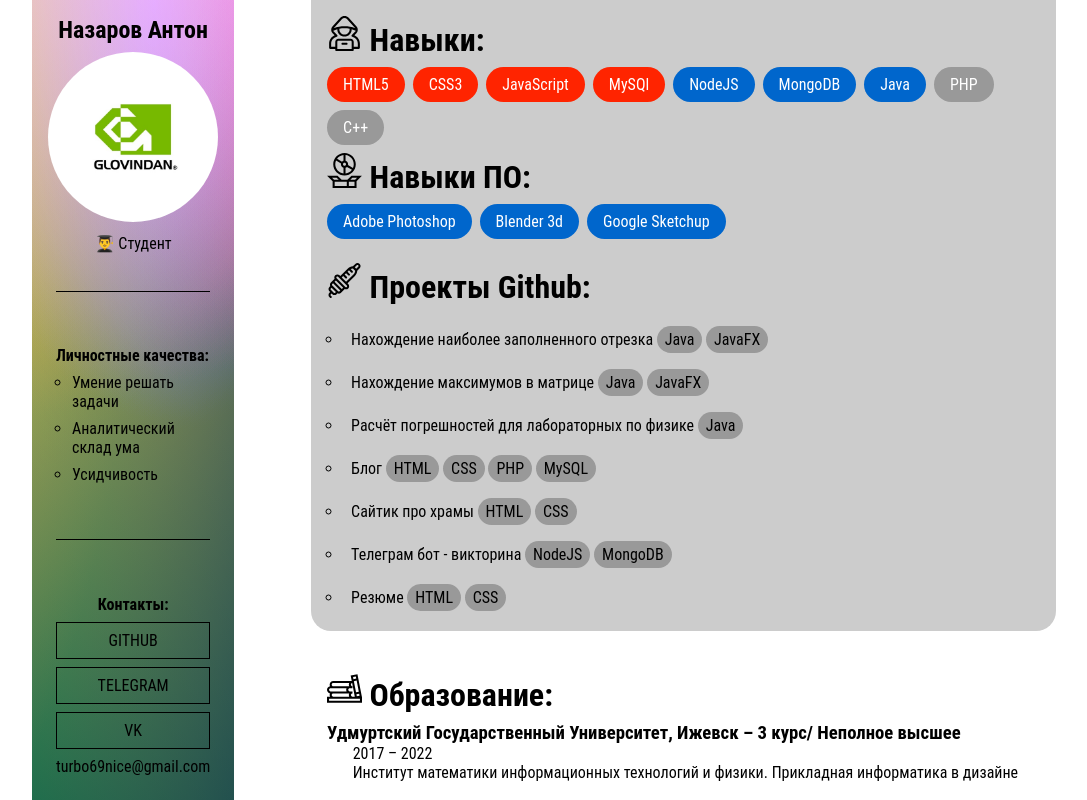
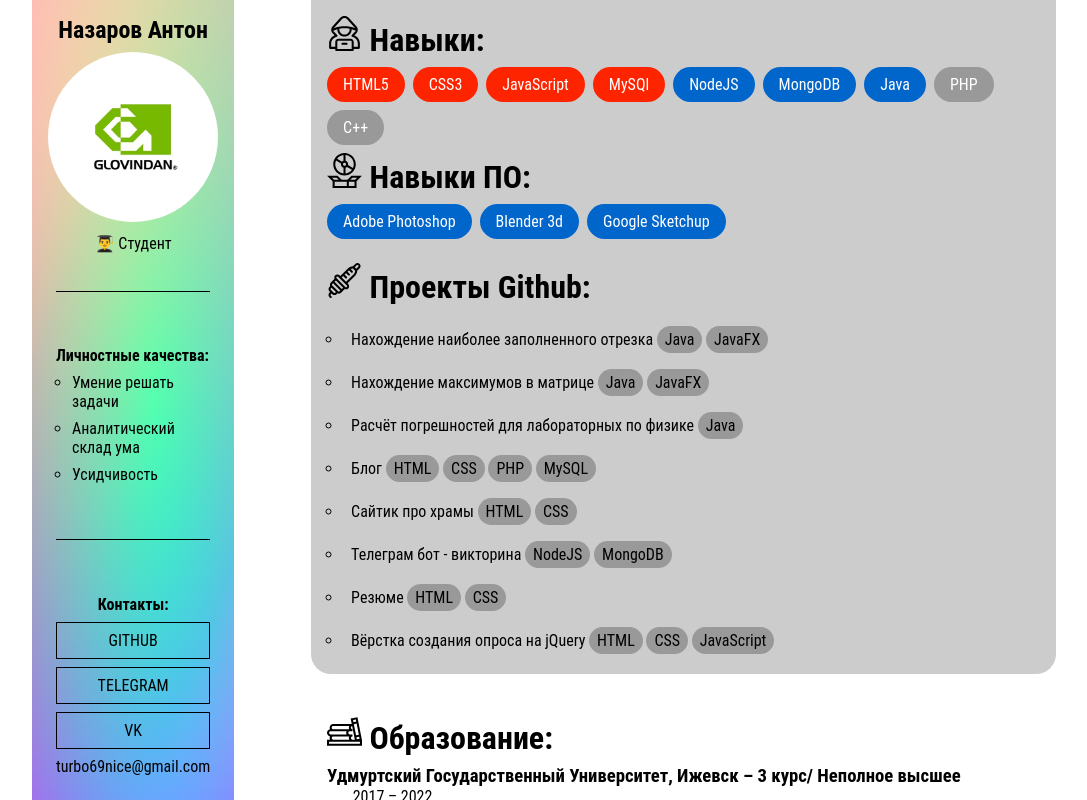
Before and after one commit to Glovindan/cv, a plain HTML site: page index.html in a window 1280 px wide. Shown: the whole page, without its empty margins (96-1183 px from the left). Drawn offline with Linux system fonts and the light colour scheme.

Commit message:
add project

```diff
--- a/index.html
+++ b/index.html
@@ -53,6 +53,7 @@
                         <li><a href="https://github.com/Glovindan/Presentation">Сайтик про храмы <span>HTML</span> <span>CSS</span></a></li>
                         <li><a href="https://github.com/Glovindan/telegramBot">Телеграм бот - викторина <span>NodeJS</span> <span>MongoDB</span></a></li>
                         <li><a href="https://github.com/Glovindan/cv">Резюме <span>HTML</span> <span>CSS</span></a></li>
+                        <li><a href="https://github.com/Glovindan/interview-practice">Вёрстка создания опроса на jQuery <span>HTML</span> <span>CSS</span> <span>JavaScript</span></a></li>
                     </ul>
                 </div>
             </div>
--- a/styles/styles.css
+++ b/styles/styles.css
@@ -48,10 +48,9 @@ h2 {
     height: 35px;
 }
 header {
-    background: linear-gradient(238.72deg, #FFB864 0%, #006C4C 100%), radial-gradient(100% 224.43% at 0% 0%, #FCC482 0%, #002E74 100%), linear-gradient(121.28deg, #FFEAB6 0%, #00563C 100%), linear-gradient(229.79deg, #7534FF 0%, #248900 94.19%), radial-gradient(56.26% 101.79% at 50% 0%, #8F00FF 0%, #493500 100%), linear-gradient(65.05deg, #6F0072 0%, #FFD600 100%);
-    background-blend-mode: overlay, screen, color-burn, hard-light, screen, normal;
+    background: radial-gradient(50% 123.47% at 50% 50%, #00FF94 0%, #FF00C7 100%), linear-gradient(121.28deg, #213100 0%, #FF0000 100%), linear-gradient(360deg, #0029FF 0%, #8FFF00 100%), linear-gradient(114.9deg, #00C6A2 0%, #6A45A8 100%), radial-gradient(100% 148.07% at 0% 0%, #FFFFFF 0%, #1DCD00 100%);
+    background-blend-mode: screen, color-dodge, overlay, difference, normal;
     background-attachment: fixed;
-    /*background: linear-gradient(31deg, rgba(0, 102, 204, 1) 11%, rgba(119, 185, 0, 1) 100%) fixed;*/
     background-size: 500px;
 
     padding: 2vh 2vh 0;
@@ -64,10 +63,9 @@ header {
 }
 
 footer {
-    background: linear-gradient(238.72deg, #FFB864 0%, #006C4C 100%), radial-gradient(100% 224.43% at 0% 0%, #FCC482 0%, #002E74 100%), linear-gradient(121.28deg, #FFEAB6 0%, #00563C 100%), linear-gradient(229.79deg, #7534FF 0%, #248900 94.19%), radial-gradient(56.26% 101.79% at 50% 0%, #8F00FF 0%, #493500 100%), linear-gradient(65.05deg, #6F0072 0%, #FFD600 100%);
-    background-blend-mode: overlay, screen, color-burn, hard-light, screen, normal;
+    background: radial-gradient(50% 123.47% at 50% 50%, #00FF94 0%, #FF00C7 100%), linear-gradient(121.28deg, #213100 0%, #FF0000 100%), linear-gradient(360deg, #0029FF 0%, #8FFF00 100%), linear-gradient(114.9deg, #00C6A2 0%, #6A45A8 100%), radial-gradient(100% 148.07% at 0% 0%, #FFFFFF 0%, #1DCD00 100%);
+    background-blend-mode: screen, color-dodge, overlay, difference, normal;
     background-attachment: fixed;
-    /*background: linear-gradient(31deg, rgba(0, 102, 204, 1) 11%, rgba(119, 185, 0, 1) 100%) fixed;*/
     background-size: 500px;
 
     padding: 3vh;
```
